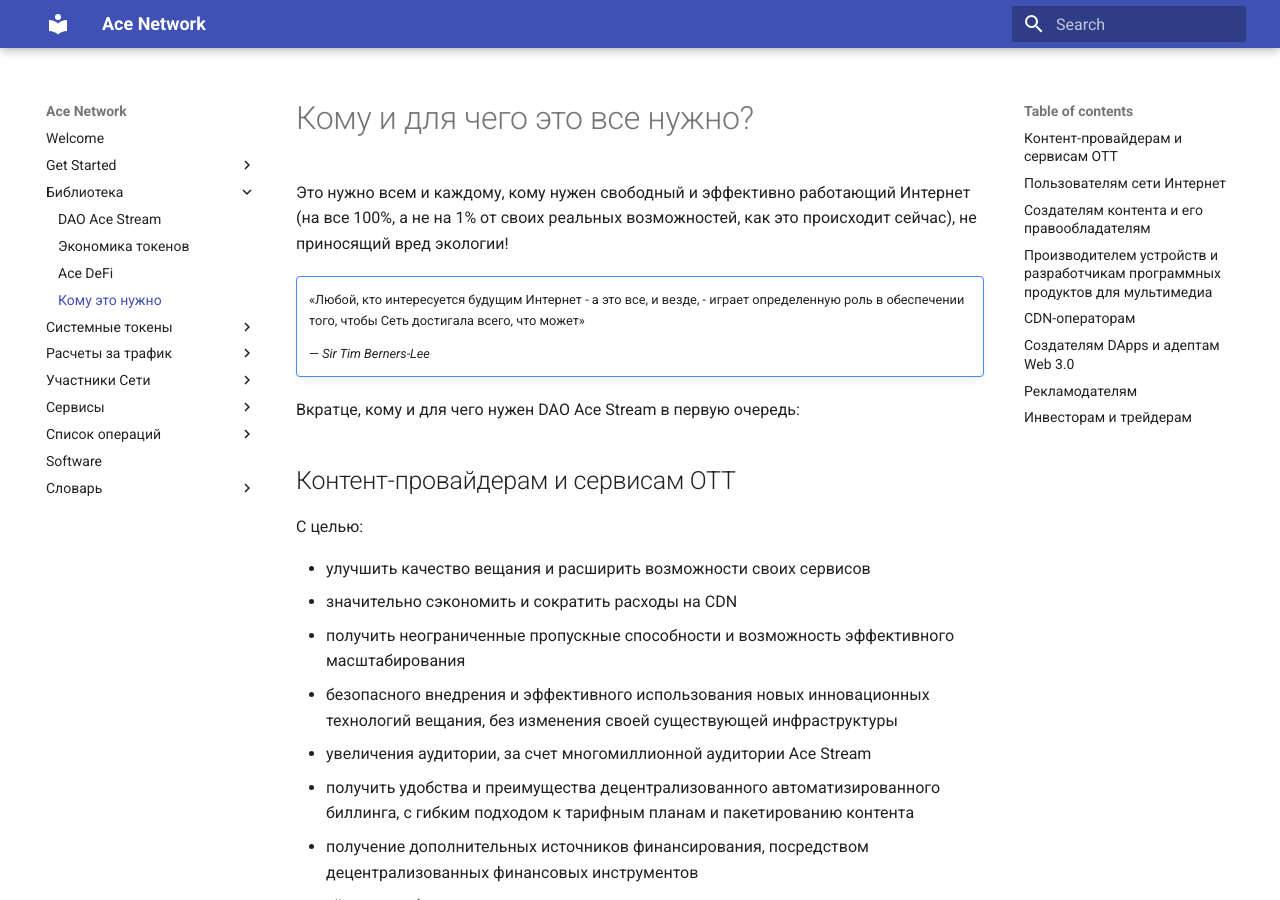
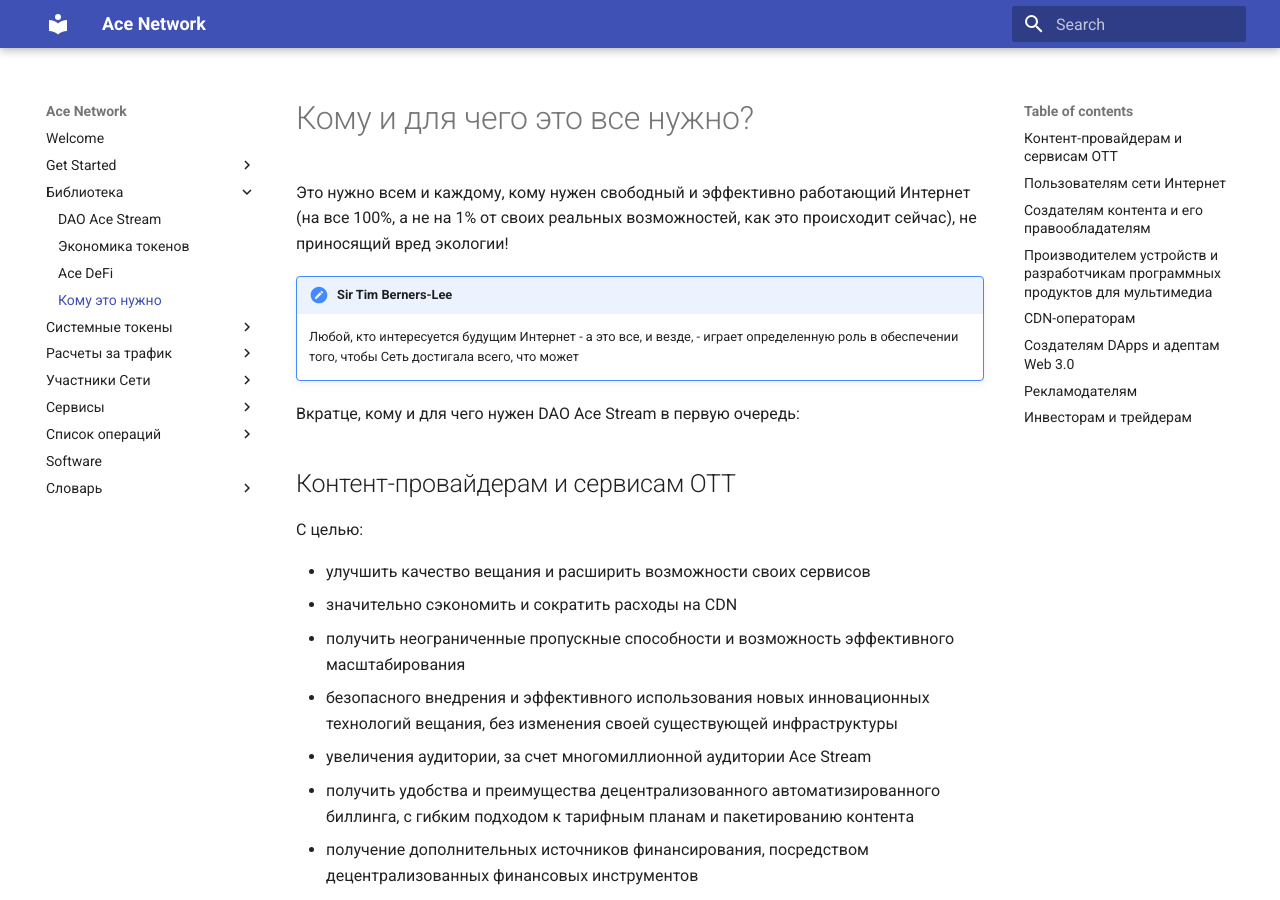
Before and after one commit to acestream/ace-network-docs, an MkDocs documentation site: the page built from docs/library/usage.md, in a window 1280 px wide and 900 px high. Built offline with MkDocs 1.6.1 and Material for MkDocs 9.7.7, drawn with Linux system fonts in a browser that asks for light colours; part of the change alters nothing that is shown.

```diff
--- a/docs/library/usage.md
+++ b/docs/library/usage.md
@@ -2,10 +2,8 @@
 
 Это нужно всем и каждому, кому нужен свободный и эффективно работающий Интернет (на все 100%, а не на 1% от своих реальных возможностей, как это происходит сейчас), не приносящий вред экологии!
 
-!!! note ""
-    «Любой, кто интересуется будущим Интернет - а это все, и везде, - играет определенную роль в обеспечении того, чтобы Сеть достигала всего, что может»
-
-    &mdash; <cite>Sir Tim Berners-Lee</cite>
+!!! cite "Sir Tim Berners-Lee"
+    Любой, кто интересуется будущим Интернет - а это все, и везде, - играет определенную роль в обеспечении того, чтобы Сеть достигала всего, что может
 
 <!--
 > «Любой, кто интересуется будущим Интернет - а это все, и везде, - играет определенную роль в обеспечении того, чтобы Сеть достигала всего, что может»
```
